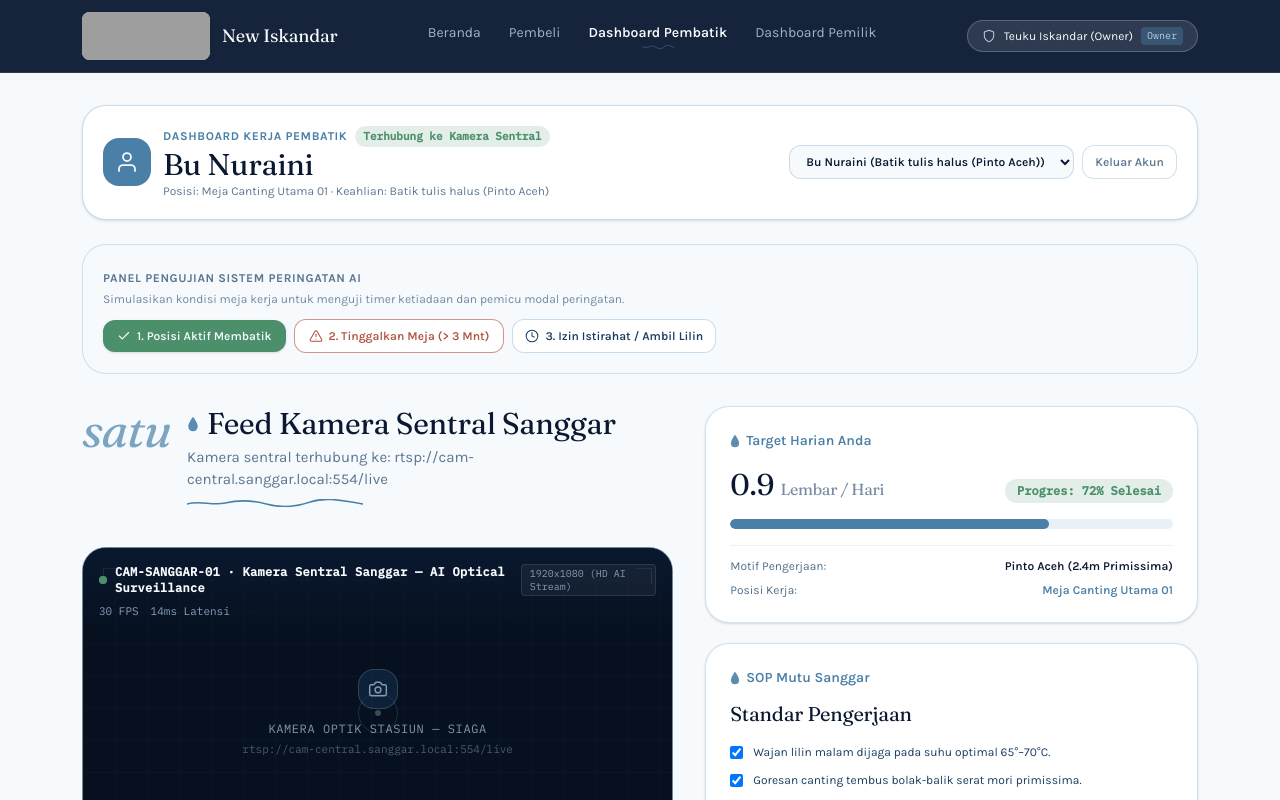
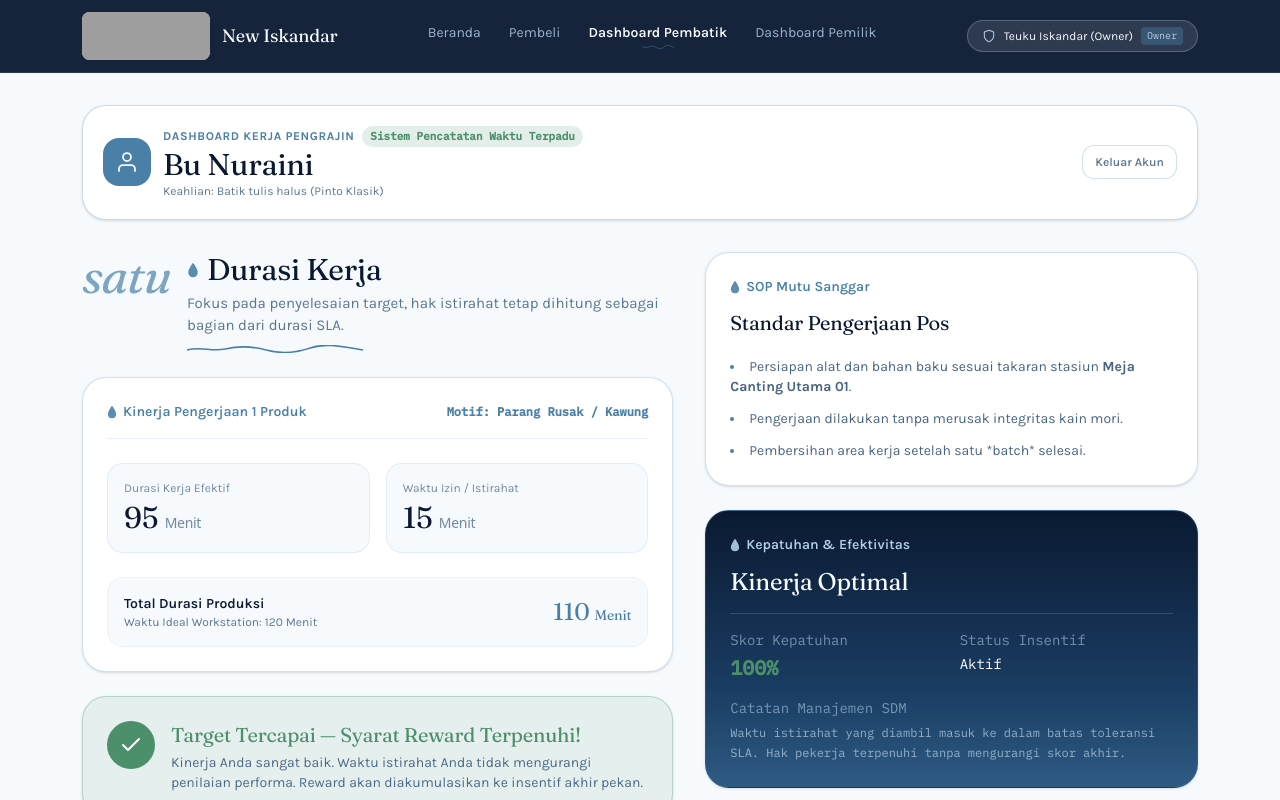
Before and after one commit to fathrmhd/newiskandar, a React (Vite) app in the folder frontend/: page / in a window 1280 px wide. Both pictures are taken after a click on the button "Dashboard Pembatik". Shown: the top 800 px of the page. Built offline with nearby package versions, Linux system fonts and the light colour scheme; grey boxes are pictures that could not be loaded; the HTML template or start-up script is replaced by a standard one.

Commit message:
feat: update worker dashboard interface

```diff
--- a/frontend/src/pages/DashboardPembatik.tsx
+++ b/frontend/src/pages/DashboardPembatik.tsx
@@ -1,161 +1,38 @@
-import { useEffect, useState, type FC } from 'react'
+import { useState, type FC } from 'react'
 import {
-  AlertIcon,
-  Canting,
   CheckIcon,
-  ClockIcon,
-  DyeDrop,
   StageMark,
   Tag,
   UserIcon,
 } from '@/components/batik'
-import {
-  CENTRAL_CAMERA,
-  DEFAULT_WORKERS,
-  INITIAL_AUDIT_LOGS,
-  type AuditLog,
-  type Worker,
-} from '@/lib/ai'
-import { VisionStream } from '@/components/VisionStream'
-import { InactivityAlertModal, InactivityBanner } from '@/components/InactivityAlertModal'
-import { playWarningSound } from '@/lib/audioAlert'
+import { DEFAULT_WORKERS, type Worker } from '@/lib/ai'
 
 interface DashboardPembatikProps {
   currentWorkerId?: string
   onLogout?: () => void
-  onAddLog?: (log: AuditLog) => void
 }
 
 export const DashboardPembatik: FC<DashboardPembatikProps> = ({
   currentWorkerId = 'w1',
   onLogout,
-  onAddLog,
 }) => {
-  const [selectedWorkerId, setSelectedWorkerId] = useState<string>(currentWorkerId)
-  const [workerSimulatedIdle, setWorkerSimulatedIdle] = useState(false)
-  const [workerIdleSeconds, setWorkerIdleSeconds] = useState(0)
-  const [isWarningModalOpen, setIsWarningModalOpen] = useState(false)
-  const [sopChecked, setSopChecked] = useState({ s1: true, s2: true, s3: false })
+  // Ambil data pekerja langsung dari props (sudah spesifik per akun)
+  const worker: Worker = DEFAULT_WORKERS.find((w) => w.id === currentWorkerId) || DEFAULT_WORKERS[0]
+  const currentStation = worker.currentLocation || 'Nyanting'
 
-  const worker: Worker =
-    DEFAULT_WORKERS.find((w) => w.id === selectedWorkerId) || DEFAULT_WORKERS[0]
+  // State untuk pencatatan waktu 1 produk (satuan menit)
+  const [productionTime, setProductionTime] = useState({
+    activeMinutes: 95,
+    breakMinutes: 15, // Waktu idle/hak istirahat
+  })
 
-  // Filter aktivitas khusus pengrajin yang sedang login
-  const personalLogs = INITIAL_AUDIT_LOGS.filter((l) =>
-    l.workerName.toLowerCase().includes(worker.name.split(' ')[1]?.toLowerCase() || '')
-  )
-
-  // Timer simulasi ketiadaan pekerja
-  useEffect(() => {
-    let interval: NodeJS.Timeout
-    if (workerSimulatedIdle) {
-      interval = setInterval(() => {
-        setWorkerIdleSeconds((prev) => {
-          const next = prev + 1
-          if (next >= 180 && !isWarningModalOpen) {
-            setIsWarningModalOpen(true)
-          }
-          return next
-        })
-      }, 1000)
-    } else {
-      setWorkerIdleSeconds(0)
-    }
-    return () => clearInterval(interval)
-  }, [workerSimulatedIdle, isWarningModalOpen])
-
-  // Trigger peringatan ketiadaan
-  const handleTriggerWarning = () => {
-    setWorkerSimulatedIdle(true)
-    setWorkerIdleSeconds(185)
-    setIsWarningModalOpen(true)
-
-    if (onAddLog) {
-      onAddLog({
-        id: `log-${Date.now()}`,
-        timestamp:
-          new Date().toLocaleTimeString('id-ID', { hour: '2-digit', minute: '2-digit' }) + ' WIB',
-        workerName: worker.name,
-        stationId: 'cam-central',
-        stationName: worker.currentLocation || 'Meja Kerja Sanggar',
-        type: 'inactivity_warning',
-        location: worker.currentLocation || 'Meja Kerja Sanggar',
-        durationMinutes: 3.1,
-        severity: 'high',
-        status: 'active_alert',
-        note: `Pengrajin ${worker.name} terdeteksi meninggalkan meja kerja melebihi batas waktu 3 menit.`,
-      })
-    }
-  }
-
-  // Konfirmasi pekerja kembali
-  const handleWorkerReturn = () => {
-    setWorkerSimulatedIdle(false)
-    setWorkerIdleSeconds(0)
-    setIsWarningModalOpen(false)
-
-    if (onAddLog) {
-      onAddLog({
-        id: `log-${Date.now()}`,
-        timestamp:
-          new Date().toLocaleTimeString('id-ID', { hour: '2-digit', minute: '2-digit' }) + ' WIB',
-        workerName: worker.name,
-        stationId: 'cam-central',
-        stationName: worker.currentLocation || 'Meja Kerja Sanggar',
-        type: 'resumed',
-        location: worker.currentLocation || 'Meja Kerja Sanggar',
-        durationMinutes: Math.round(workerIdleSeconds / 60) || 3,
-        severity: 'medium',
-        status: 'resolved',
-        note: `Pengrajin ${worker.name} telah mengonfirmasi kembali aktif di pos kerja.`,
-      })
-    }
-  }
-
-  // Pengajuan izin istirahat
-  const handleRequestBreak = (mins: number) => {
-    setIsWarningModalOpen(false)
-    setWorkerSimulatedIdle(false)
-    setWorkerIdleSeconds(0)
-
-    if (onAddLog) {
-      onAddLog({
-        id: `log-${Date.now()}`,
-        timestamp:
-          new Date().toLocaleTimeString('id-ID', { hour: '2-digit', minute: '2-digit' }) + ' WIB',
-        workerName: worker.name,
-        stationId: 'cam-central',
-        stationName: worker.currentLocation || 'Meja Kerja Sanggar',
-        type: 'break_start',
-        location: worker.currentLocation || 'Meja Kerja Sanggar',
-        destinationLocation: 'Ruang Istirahat Sanggar',
-        durationMinutes: mins,
-        severity: 'low',
-        status: 'approved',
-        note: `Pengrajin ${worker.name} mengajukan izin istirahat / ambil bahan selama ${mins} menit.`,
-      })
-    }
-  }
+  // Kalkulasi Waktu
+  const idealDuration = 120 // Durasi ideal pengerjaan 1 produk (menit)
+  const totalDuration = productionTime.activeMinutes + productionTime.breakMinutes
+  const isTargetMet = totalDuration <= idealDuration + 10 // Toleransi 10 menit
 
   return (
     <main className="mx-auto max-w-[1180px] px-5 pb-24 pt-8 sm:px-8">
-      {/* Banner Peringatan Ketiadaan */}
-      {workerSimulatedIdle && (
-        <InactivityBanner
-          idleSeconds={workerIdleSeconds}
-          onResolve={handleWorkerReturn}
-        />
-      )}
-
-      {/* Modal Peringatan */}
-      <InactivityAlertModal
-        isOpen={isWarningModalOpen}
-        workerName={worker.name}
-        stationName={worker.currentLocation || 'Meja Kerja Sanggar'}
-        idleSeconds={workerIdleSeconds}
-        onDismiss={handleWorkerReturn}
-        onRequestBreak={handleRequestBreak}
-      />
 
       {/* Bar Header Stasiun Pembatik */}
       <div className="flex flex-col gap-4 sm:flex-row sm:items-center sm:justify-between rounded-3xl border border-sky/70 bg-white p-5 shadow-sm">
@@ -166,35 +43,23 @@ export const DashboardPembatik: FC<DashboardPembatikProps> = ({
           <div>
             <div className="flex items-center gap-2">
               <span className="text-xs font-bold uppercase tracking-wider text-ocean">
-                Dashboard Kerja Pembatik
+                Dashboard Kerja Pengrajin
               </span>
               <span className="rounded-full bg-[color:var(--color-ok)]/15 px-2 py-0.5 font-mono text-[11px] font-semibold text-[color:var(--color-ok)]">
-                Terhubung ke Kamera Sentral
+                Sistem Pencatatan Waktu Terpadu
               </span>
             </div>
             <h1 className="font-display text-2xl text-navy sm:text-3xl">
               {worker.name}
             </h1>
             <p className="text-xs text-deep/70">
-              Posisi: {worker.currentLocation} · Keahlian: {worker.skill}
+              Keahlian: {worker.skill.replace('Aceh', 'Klasik')}
             </p>
           </div>
         </div>
 
-        {/* Profil Pembatik Switcher & Logout */}
+        {/* Profil Pembatik Logout - Dropdown Dihapus */}
         <div className="flex flex-wrap items-center gap-2">
-          <select
-            value={selectedWorkerId}
-            onChange={(e) => setSelectedWorkerId(e.target.value)}
-            className="rounded-xl border border-sky/70 bg-soft px-3 py-2 text-xs font-semibold text-navy outline-none focus:border-ocean transition-colors"
-          >
-            {DEFAULT_WORKERS.map((w) => (
-              <option key={w.id} value={w.id}>
-                {w.name} ({w.skill})
-              </option>
-            ))}
-          </select>
-
           {onLogout && (
             <button
               onClick={onLogout}
@@ -206,222 +71,119 @@ export const DashboardPembatik: FC<DashboardPembatikProps> = ({
         </div>
       </div>
 
-      {/* Panel Pengujian Sistem Peringatan AI */}
-      <div className="mt-6 rounded-3xl border border-sky/60 bg-soft p-5">
-        <div className="flex flex-wrap items-center justify-between gap-3">
-          <div>
-            <span className="text-xs font-bold uppercase tracking-wider text-deep/70">
-              Panel Pengujian Sistem Peringatan AI
-            </span>
-            <p className="text-xs text-deep/60 mt-0.5">
-              Simulasikan kondisi meja kerja untuk menguji timer ketiadaan dan pemicu modal peringatan.
-            </p>
+      {/* Grid Utama Stasiun Kerja */}
+      <div className="mt-8 grid grid-cols-1 gap-8 lg:grid-cols-[1.2fr_1fr]">
+
+        {/* Kolom 1: Pencatatan Waktu Per Produk & Evaluasi */}
+        <div className="space-y-6">
+          <StageMark
+            numeral="satu"
+            title="Durasi Kerja"
+            sub="Fokus pada penyelesaian target, hak istirahat tetap dihitung sebagai bagian dari durasi SLA."
+          />
+
+          <div className="rounded-3xl border border-sky/60 bg-white p-6 shadow-sm">
+            <div className="flex items-center justify-between border-b border-sky/30 pb-4">
+              <Tag>Kinerja Pengerjaan 1 Produk</Tag>
+              <span className="text-xs font-mono font-semibold text-ocean">Motif: Parang Rusak / Kawung</span>
             </div>
 
-          <div className="flex flex-wrap items-center gap-2">
-            <button
-              onClick={() => {
-                setWorkerSimulatedIdle(false)
-                setWorkerIdleSeconds(0)
-                setIsWarningModalOpen(false)
-                playWarningSound('click')
-              }}
-              className={`flex items-center gap-1.5 rounded-xl px-3.5 py-2 text-xs font-semibold transition-all ${
-                !workerSimulatedIdle
-                  ? 'bg-[color:var(--color-ok)] text-soft shadow-sm'
-                  : 'border border-sky/60 bg-white text-deep hover:bg-sky/20'
-              }`}
-            >
-              <CheckIcon className="h-3.5 w-3.5" />
-              1. Posisi Aktif Membatik
-            </button>
+            <div className="mt-6 grid grid-cols-2 gap-4">
+              <div className="rounded-2xl bg-soft p-4 border border-sky/30">
+                <p className="text-xs text-deep/60 mb-1">Durasi Kerja Efektif</p>
+                <p className="font-display text-3xl text-navy">{productionTime.activeMinutes} <span className="text-sm font-sans text-deep/60">Menit</span></p>
+              </div>
+              <div className="rounded-2xl bg-soft p-4 border border-sky/30">
+                <p className="text-xs text-deep/60 mb-1">Waktu Izin / Istirahat</p>
+                <p className="font-display text-3xl text-navy">{productionTime.breakMinutes} <span className="text-sm font-sans text-deep/60">Menit</span></p>
+              </div>
+            </div>
 
-            <button
-              onClick={() => {
-                setWorkerSimulatedIdle(true)
-                setWorkerIdleSeconds(182)
-                setIsWarningModalOpen(true)
-                playWarningSound('warning')
-              }}
-              className={`flex items-center gap-1.5 rounded-xl px-3.5 py-2 text-xs font-semibold transition-all ${
-                workerSimulatedIdle
-                  ? 'bg-[color:var(--color-danger)] text-soft shadow-sm'
-                  : 'border border-[color:var(--color-danger)]/60 bg-white text-[color:var(--color-danger)] hover:bg-red-50'
-              }`}
-            >
-              <AlertIcon className="h-3.5 w-3.5" />
-              2. Tinggalkan Meja (&gt; 3 Mnt)
-            </button>
-
-            <button
-              onClick={() => handleRequestBreak(10)}
-              className="flex items-center gap-1.5 rounded-xl border border-sky/70 bg-white px-3 py-2 text-xs font-semibold text-deep hover:bg-sky/20 transition-all"
-            >
-              <ClockIcon className="h-3.5 w-3.5" />
-              3. Izin Istirahat / Ambil Lilin
-            </button>
+            <div className="mt-6 flex items-center justify-between bg-sky/10 p-4 rounded-2xl border border-sky/20">
+              <div>
+                <p className="text-sm font-semibold text-navy">Total Durasi Produksi</p>
+                <p className="text-xs text-deep/70">Waktu Ideal Workstation: {idealDuration} Menit</p>
+              </div>
+              <div className="text-right">
+                <p className={`font-display text-2xl ${totalDuration > idealDuration + 10 ? 'text-[color:var(--color-danger)]' : 'text-ocean'}`}>
+                  {totalDuration} <span className="text-sm">Menit</span>
+                </p>
               </div>
             </div>
           </div>
 
-      {/* Grid Utama Stasiun Kerja */}
-      <div className="mt-8 grid grid-cols-1 gap-8 lg:grid-cols-[1.2fr_1fr]">
-        {/* Kolom 1: Stream Kamera Sentral (Blank Standby / Webcam) */}
-        <div className="space-y-4">
-          <div className="flex items-center justify-between">
-            <StageMark
-              numeral="satu"
-              title="Feed Kamera Sentral Sanggar"
-              sub={`Kamera sentral terhubung ke: ${CENTRAL_CAMERA.ipCamera}`}
-            />
+          {/* Sistem Reward */}
+          <div className={`rounded-3xl border p-6 shadow-sm flex items-start gap-4 transition-colors ${isTargetMet ? 'bg-[color:var(--color-ok)]/10 border-[color:var(--color-ok)]/30' : 'bg-white border-sky/60'}`}>
+            <div className={`flex h-12 w-12 shrink-0 items-center justify-center rounded-full ${isTargetMet ? 'bg-[color:var(--color-ok)] text-white' : 'bg-sky/20 text-deep'}`}>
+              <CheckIcon className="h-6 w-6" />
             </div>
-
-          <VisionStream
-            station={CENTRAL_CAMERA}
-            isSimulatedIdle={workerSimulatedIdle}
-            showControls={true}
-            onToggleIdle={() => {
-              if (workerSimulatedIdle) {
-                handleWorkerReturn()
-              } else {
-                handleTriggerWarning()
-              }
-            }}
-            onTriggerAlert={handleTriggerWarning}
-          />
-
-          {/* Timeline Aktivitas Personal Anda */}
-          <div className="rounded-3xl border border-sky/60 bg-white p-6 shadow-sm">
-            <div className="flex items-center justify-between border-b border-sky/30 pb-3">
-              <Tag>Laporan Aktivitas Anda Hari Ini</Tag>
-              <span className="text-xs font-mono text-deep/60">Terpantau Kamera Sentral</span>
-            </div>
-
-            <div className="mt-4 space-y-3">
-              {personalLogs.length > 0 ? (
-                personalLogs.map((plog) => (
-                  <div
-                    key={plog.id}
-                    className="flex items-start gap-3 rounded-2xl border border-sky/30 bg-soft p-3.5 text-xs text-navy"
-                  >
-                    <span className="font-mono font-bold text-ocean shrink-0">
-                      {plog.timestamp}
-                    </span>
-                    <div className="flex-1">
-                      <p className="font-medium text-navy">{plog.note}</p>
-                      <p className="text-[11px] text-deep/60 mt-1 font-mono">
-                        Lokasi: {plog.location} {plog.durationMinutes ? `(Durasi: ${plog.durationMinutes} mnt)` : ''}
+            <div>
+              <h3 className={`font-display text-xl ${isTargetMet ? 'text-[color:var(--color-ok)]' : 'text-navy'}`}>
+                {isTargetMet ? 'Target Tercapai — Syarat Reward Terpenuhi!' : 'Fokus Penyelesaian Target'}
+              </h3>
+              <p className="mt-1 text-sm text-deep/75">
+                {isTargetMet
+                  ? 'Kinerja Anda sangat baik. Waktu istirahat Anda tidak mengurangi penilaian performa. Reward akan diakumulasikan ke insentif akhir pekan.'
+                  : 'Selesaikan produk sesuai rentang durasi ideal untuk mengaktifkan insentif reward.'}
               </p>
-                    </div>
-                  </div>
-                ))
-              ) : (
-                <p className="text-xs text-deep/60 italic">
-                  Belum ada aktivitas tercatat di luar meja kerja.
-                </p>
-              )}
             </div>
           </div>
         </div>
 
-        {/* Kolom 2: Target Harian, SOP & Status Kehadiran */}
-        <div className="flex flex-col gap-5">
-          {/* Target Harian */}
+        {/* Kolom 2: SOP / QC & Status Kehadiran */}
+        <div className="flex flex-col gap-6">
+
+          {/* Dinamis: SOP atau Quality Control berupa Bullet Points */}
           <div className="rounded-3xl border border-sky/60 bg-white p-6 shadow-sm">
-            <Tag>Target Harian Anda</Tag>
-            <div className="mt-3 flex items-baseline justify-between">
-              <span className="font-display text-3xl text-navy">
-                {worker.rate} <span className="text-base text-deep/60">Lembar / Hari</span>
-              </span>
-              <span className="rounded-full bg-[color:var(--color-ok)]/15 px-3 py-1 font-mono text-xs font-semibold text-[color:var(--color-ok)]">
-                Progres: 72% Selesai
-              </span>
+            <Tag>{currentStation === 'Kain Jadi (QC)' ? 'Quality Assurance (QC)' : 'SOP Mutu Sanggar'}</Tag>
+            <h4 className="mt-2 font-display text-xl text-navy">
+              {currentStation === 'Kain Jadi (QC)' ? 'Pengecekan Kualitas Akhir' : 'Standar Pengerjaan Pos'}
+            </h4>
+
+            <ul className="mt-5 list-inside list-disc space-y-3 text-sm text-deep/80 marker:text-ocean">
+              {currentStation === 'Kain Jadi (QC)' ? (
+                <>
+                  <li>Warna tidak luntur dan meresap sempurna ke serat kain.</li>
+                  <li>Sisa lilin malam (pelorodan) bersih 100% dari permukaan.</li>
+                  <li>Kain tidak menyusut signifikan dan siap untuk dipacking.</li>
+                </>
+              ) : (
+                <>
+                  <li>Persiapan alat dan bahan baku sesuai takaran stasiun <strong>{currentStation}</strong>.</li>
+                  <li>Pengerjaan dilakukan tanpa merusak integritas kain mori.</li>
+                  <li>Pembersihan area kerja setelah satu *batch* selesai.</li>
+                </>
+              )}
+            </ul>
           </div>
 
-            <div className="mt-4 h-2.5 w-full overflow-hidden rounded-full bg-sky/30">
+          {/* Status Kepatuhan & Manajemen SDM */}
           <div
-                className="h-full rounded-full bg-ocean transition-all duration-500"
-                style={{ width: '72%' }}
-              />
+            className="rounded-3xl border border-ocean/30 p-6 text-soft shadow-sm"
+            style={{ backgroundImage: 'linear-gradient(180deg,#0a1931,#1a3d63 65%,#2f5b83)' }}
+          >
+            <Tag invert>Kepatuhan & Efektivitas</Tag>
+            <p className="mt-2 font-display text-2xl leading-tight">
+              Kinerja Optimal
+            </p>
+            <div className="mt-4 grid grid-cols-2 gap-4 border-t border-white/15 pt-4 font-mono text-sm text-sky/85">
+              <div>
+                <span className="text-sky/60 block mb-1">Skor Kepatuhan</span>
+                <span className="text-xl text-[color:var(--color-ok)] font-semibold">100%</span>
               </div>
-
-            <div className="mt-4 space-y-2 border-t border-sky/30 pt-3 text-xs text-deep/75">
-              <div className="flex justify-between">
-                <span>Motif Pengerjaan:</span>
-                <span className="font-semibold text-navy">Pinto Aceh (2.4m Primissima)</span>
+              <div>
+                <span className="text-sky/60 block mb-1">Status Insentif</span>
+                <span className="text-white">Aktif</span>
               </div>
-              <div className="flex justify-between">
-                <span>Posisi Kerja:</span>
-                <span className="font-semibold text-ocean">{worker.currentLocation}</span>
+              <div className="col-span-2">
+                <span className="text-sky/60 block mb-1">Catatan Manajemen SDM</span>
+                <span className="text-xs leading-relaxed opacity-90">
+                  Waktu istirahat yang diambil masuk ke dalam batas toleransi SLA. Hak pekerja terpenuhi tanpa mengurangi skor akhir.
+                </span>
               </div>
             </div>
           </div>
 
-          {/* Checklist Standar Operasional (SOP Canting) */}
-          <div className="rounded-3xl border border-sky/60 bg-white p-6 shadow-sm">
-            <Tag>SOP Mutu Sanggar</Tag>
-            <h4 className="mt-2 font-display text-xl text-navy">Standar Pengerjaan</h4>
-            <div className="mt-4 space-y-3 text-xs text-deep">
-              <label className="flex items-start gap-2.5 cursor-pointer">
-                <input
-                  type="checkbox"
-                  checked={sopChecked.s1}
-                  onChange={(e) => setSopChecked({ ...sopChecked, s1: e.target.checked })}
-                  className="mt-0.5 rounded border-sky/70 text-ocean focus:ring-ocean"
-                />
-                <span>Wajan lilin malam dijaga pada suhu optimal 65°–70°C.</span>
-              </label>
-
-              <label className="flex items-start gap-2.5 cursor-pointer">
-                <input
-                  type="checkbox"
-                  checked={sopChecked.s2}
-                  onChange={(e) => setSopChecked({ ...sopChecked, s2: e.target.checked })}
-                  className="mt-0.5 rounded border-sky/70 text-ocean focus:ring-ocean"
-                />
-                <span>Goresan canting tembus bolak-balik serat mori primissima.</span>
-              </label>
-
-              <label className="flex items-start gap-2.5 cursor-pointer">
-                <input
-                  type="checkbox"
-                  checked={sopChecked.s3}
-                  onChange={(e) => setSopChecked({ ...sopChecked, s3: e.target.checked })}
-                  className="mt-0.5 rounded border-sky/70 text-ocean focus:ring-ocean"
-                />
-                <span>Pemeriksaan garis isen-isen sebelum pelorodan lilin.</span>
-              </label>
-            </div>
-          </div>
-
-          {/* Status Kehadiran Hari Ini */}
-          <div
-            className="rounded-3xl border border-ocean/30 p-6 text-soft shadow-sm"
-            style={{ backgroundImage: 'linear-gradient(180deg,#0a1931,#1a3d63 65%,#2f5b83)' }}
-          >
-            <Tag invert>Catatan Kehadiran Hari Ini</Tag>
-            <p className="mt-2 font-display text-2xl leading-tight">
-              {workerSimulatedIdle ? 'Peringatan: Tidak di Meja Kerja' : 'Hadir & Beraktivitas Normal'}
-            </p>
-            <div className="mt-4 grid grid-cols-2 gap-3 border-t border-white/15 pt-3 font-mono text-xs text-sky/85">
-              <div>
-                <span className="text-sky/60 block">Waktu Mulai:</span>
-                <span>08:00 WIB</span>
-              </div>
-              <div>
-                <span className="text-sky/60 block">Waktu Aktif:</span>
-                <span>{worker.activeHoursToday} Jam</span>
-              </div>
-              <div>
-                <span className="text-sky/60 block">Total Istirahat:</span>
-                <span>{worker.breakMinutesToday} Menit</span>
-              </div>
-              <div>
-                <span className="text-sky/60 block">Skor Kepatuhan:</span>
-                <span className="text-[color:var(--color-ok)]">{worker.complianceScore}%</span>
-              </div>
-            </div>
-          </div>
         </div>
       </div>
     </main>
```
Lines whose indentation alone changed are shown as unchanged.
